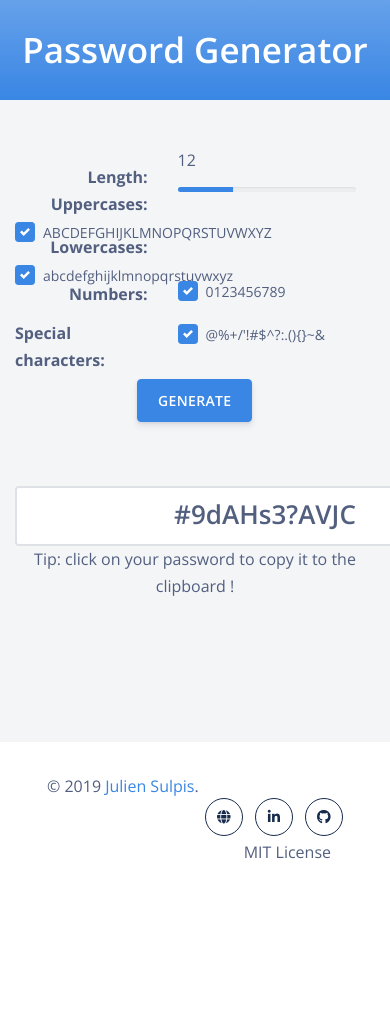
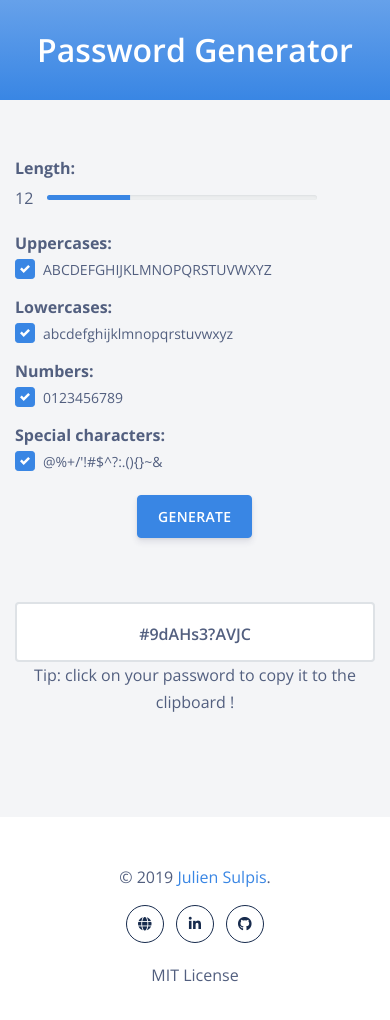
Before and after one commit to jsulpis/password-generator, a React (Create React App) app: page / in a window 390 px wide. Shown: the top 1020 px of the page. Before the commit the page ends 900 px from the top, so only its background shows below. Built offline with nearby package versions, Linux system fonts and the light colour scheme.

Commit message:
feat: responsive design

```diff
--- a/src/application/components/App.scss
+++ b/src/application/components/App.scss
@@ -12,20 +12,51 @@ section {
 h2 {
   line-height: 100px;
   color: white;
-  font-size: 2.1875rem;
+  font-size: 2rem;
   font-weight: 600;
   background-image: linear-gradient(#{lighten($primary, 10%)}, $primary);
 }
 
 .password-box {
-  width: 500px;
+  max-width: 100%;
   height: 60px;
   margin: auto;
   border: 2px solid $gray-300;
   border-radius: 4px;
   text-align: center;
+  background-color: white;
+}
+
+.password__value {
+  font-size: 1rem;
+  font-weight: 600;
   line-height: 60px;
-  background-color: white;
+}
+
+.password__message {
+  line-height: 28px;
+}
+
+@media (min-width: 576px) {
+  h2 {
+    font-size: 2.1875rem;
+  }
+
+  .password__value {
+    font-size: 1.6275rem;
+  }
+}
+
+@media (min-width: 768px) {
+  .password-box {
+    width: fit-content;
+    min-width: 500px;
+    padding: 0 2rem;
+  }
+
+  .password__message {
+    line-height: 60px;
+  }
 }
 
 #password {
--- a/src/application/components/App.tsx
+++ b/src/application/components/App.tsx
@@ -15,7 +15,7 @@ class App extends React.Component<any, AppState> {
 
   readonly DEFAULT_MESSAGE = "Choose some options above and click on Generate!";
   readonly TIP_MESSAGE = "Tip: click on your password to copy it to the clipboard !";
-  readonly COPY_SUCCESS = "Your password has been copied to the clipboard.";
+  readonly COPY_SUCCESS = "Password copied to the clipboard.";
 
   constructor(props) {
     super(props);
@@ -27,7 +27,7 @@ class App extends React.Component<any, AppState> {
 
   render() {
     const password = this.state.password;
-    const passwordElement = <span id="password" className="display-4 password__value"
+    const passwordElement = <span id="password" className="password__value"
                                   onClick={this.copyPasswordToClipboard}>{password}</span>;
     const messageElement = <span className="heading-3 password__message">{this.DEFAULT_MESSAGE}</span>;
     return (
--- a/src/application/components/atoms/LengthSlider.tsx
+++ b/src/application/components/atoms/LengthSlider.tsx
@@ -35,7 +35,7 @@ class LengthSlider extends React.Component<LengthSliderProps> {
                         {Math.trunc(value)}
                     </span>
         </Col>
-        <Col xs={11} className="column-slider">
+        <Col className="column-slider">
           <div className="slider" ref="slider"/>
         </Col>
       </Row>
--- a/src/application/components/organisms/FormItem.scss
+++ b/src/application/components/organisms/FormItem.scss
@@ -3,10 +3,16 @@
 }
 
 .option-name__value {
-  margin: auto 0 auto auto;
+
   font-weight: bold;
 }
 
 .form-item {
-  height: 35px;
+  //height: 35px;
 }
+
+@media (min-width: 576px) {
+  .option-name__value {
+    margin: auto 0 auto auto;
+  }
+}
--- a/src/application/components/organisms/FormItem.tsx
+++ b/src/application/components/organisms/FormItem.tsx
@@ -9,10 +9,10 @@ export interface FormItemProps {
 
 function FormItem(props: FormItemProps) {
   return (
-    <Row className="mt-2 form-item">
-      <Col xs={5} className={"option-name__container"}>
-        <p className="option-name__value">{props.name}:</p></Col>
-      <Col>{props.children}</Col>
+    <Row className="mt-3 form-item">
+      <Col xs={12} sm={5} className={"option-name__container"}>
+        <span className="option-name__value">{props.name}:</span></Col>
+      <Col xs={12} sm={7}>{props.children}</Col>
     </Row>
   )
 }
--- a/src/application/components/organisms/SimpleFooter.scss
+++ b/src/application/components/organisms/SimpleFooter.scss
@@ -4,4 +4,15 @@ footer {
   .social-media {
     text-align: end;
   }
+
+  .nav-footer li {
+    margin: auto
+  }
+
+  @media (max-width: 767px) {
+    .footer-col {
+      text-align: center;
+      margin-top: 1rem;
+    }
+  }
 }
--- a/src/application/components/organisms/SimpleFooter.tsx
+++ b/src/application/components/organisms/SimpleFooter.tsx
@@ -5,10 +5,10 @@ import "./SimpleFooter.scss";
 function SimpleFooter() {
   return (
     <>
-      <footer className="">
+      <footer>
         <Container>
-          <Row className=" align-items-center justify-content-md-between">
-            <Col md="3">
+          <Row className="align-items-center justify-content-md-between">
+            <Col md="4" className="footer-col copyright">
               <div className=" copyright">
                 © {new Date().getFullYear()}{" "}
                 <a href="https://www.juliensulpis.fr?ref=footer-link">
@@ -17,7 +17,7 @@ function SimpleFooter() {
                 .
               </div>
             </Col>
-            <Col md="7" className="social-media">
+            <Col md="5" className="social-media footer-col">
               <Button
                 className="rounded-circle btn-icon-only"
                 href="https://www.juliensulpis.fr?ref=footer-link"
@@ -52,8 +52,8 @@ function SimpleFooter() {
                 Star on GitHub
               </UncontrolledTooltip>
             </Col>
-            <Col md="2">
-              <Nav className=" nav-footer justify-content-end">
+            <Col md="3" lg="2" className="footer-col">
+              <Nav className="nav-footer">
                 <NavItem>
                   <NavLink
                     href="https://github.com/jsulpis/password-generator/blob/master/LICENSE">
```
